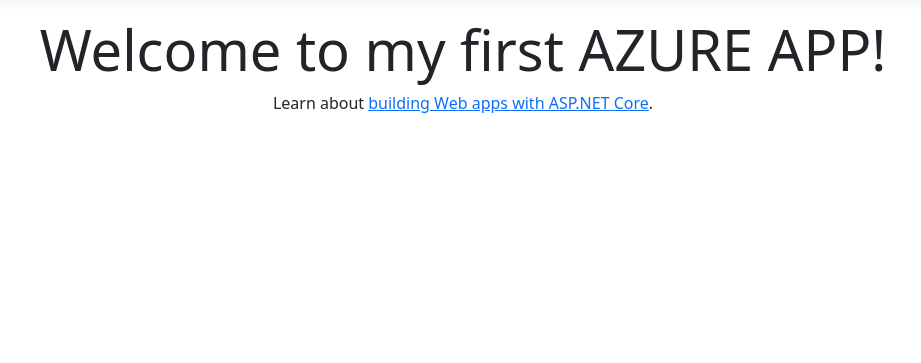
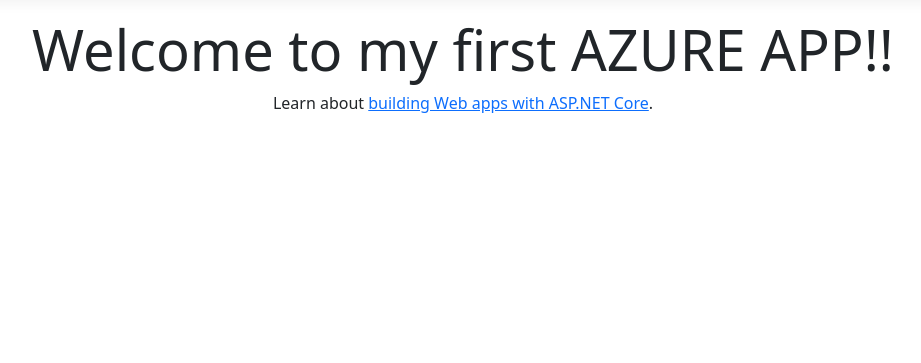
Before and after one commit to catalinb19/OnlineLibrary_SE, an ASP.NET Core app: page / in a window 1280 px wide. Shown: the part 57-420 px from the top of the page, without its empty margins (177-1098 px from the left). Run offline with ASP.NET Core 8, Linux system fonts and the light colour scheme; style sheets or scripts are compiled from the project's sources.

Commit message:
Update (#5)
* updated the home page

---------

Co-authored-by: catalinb19 <cata_babeanu@yahoo.com>

```diff
--- a/Views/Home/Index.cshtml
+++ b/Views/Home/Index.cshtml
@@ -3,6 +3,8 @@
 }
 
 <div class="text-center">
-    <h1 class="display-4">Welcome to my first AZURE APP!</h1>
+
+    <h1 class="display-4">Welcome to my first AZURE APP!!</h1>
+
     <p>Learn about <a href="https://learn.microsoft.com/aspnet/core">building Web apps with ASP.NET Core</a>.</p>
 </div>
```
